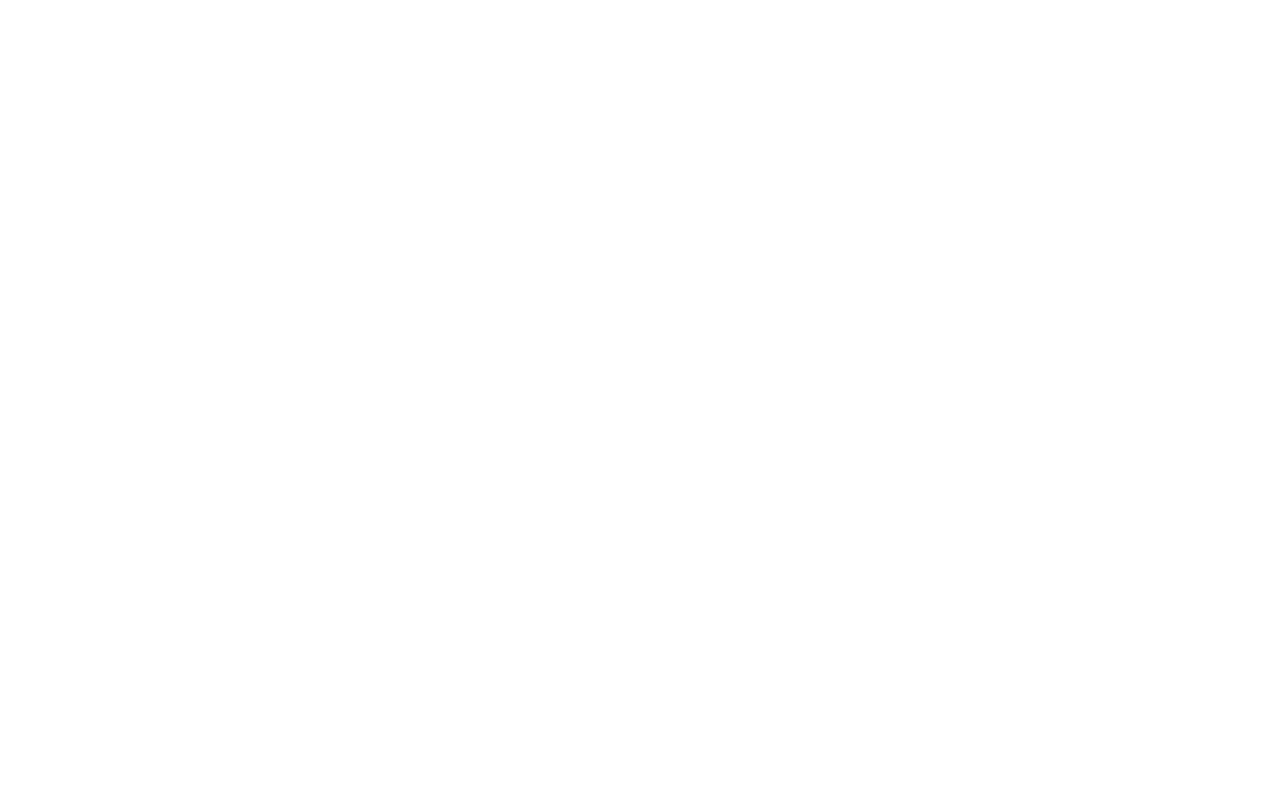
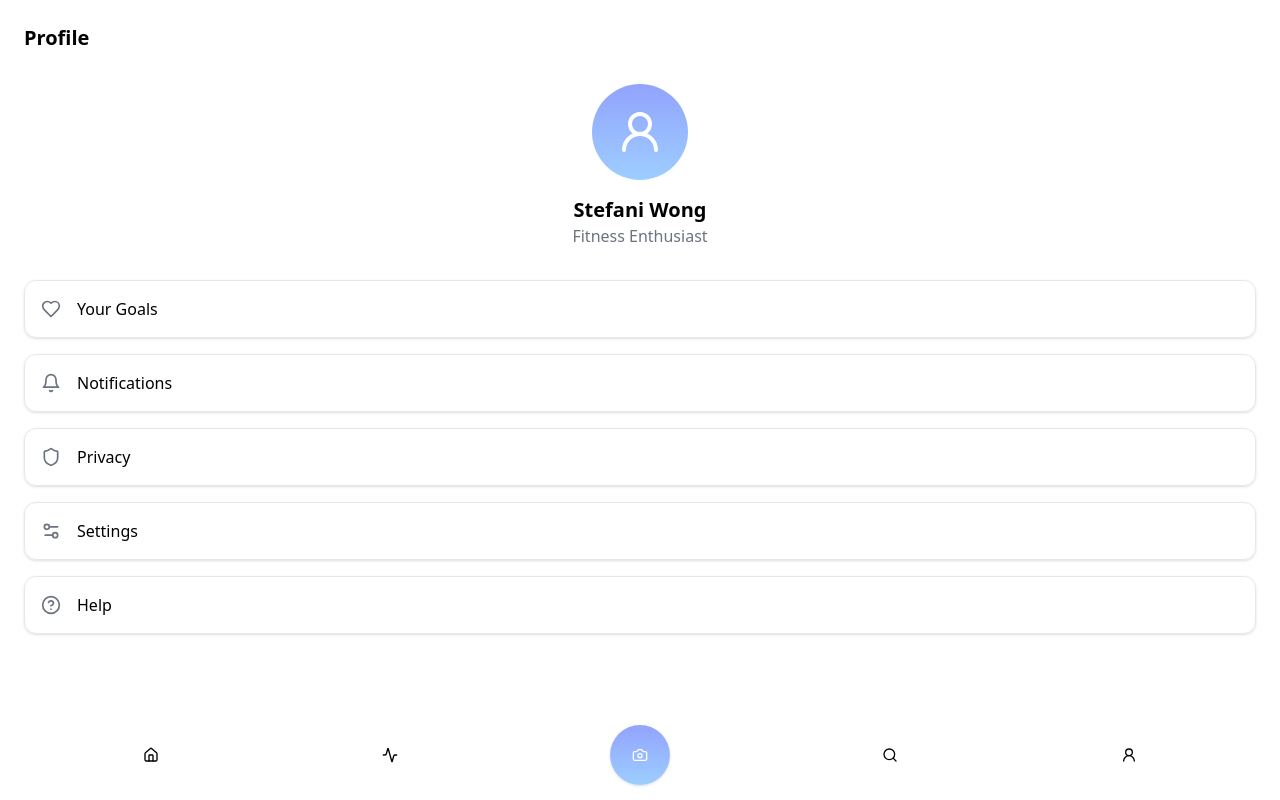
Before and after one commit to Remsiii/fitfemme-app, a React (Vite) app: page /profile in a window 1280 px wide. Before the commit this address had no page. Built offline with nearby package versions, Linux system fonts and the light colour scheme.

Commit message:
added tabs

```diff
--- a/src/App.tsx
+++ b/src/App.tsx
@@ -1,15 +1,23 @@
 import React from "react";
-import { Routes, Route } from "react-router-dom";
+import { BrowserRouter as Router, Routes, Route } from "react-router-dom";
+import { Home } from "./HomeScreen";
+import { ActivityScreen } from "./pages/ActivityScreen";
+import { CameraScreen } from "./pages/CameraScreen";
+import { SearchScreen } from "./pages/SearchScreen";
+import { ProfileScreen } from "./pages/ProfileScreen";
+import { NotificationScreen } from "./HomeScreen";
+import { BottomNavigation } from "./components/BottomNavigation";
 import { Onboarding1 } from "./Onboarding1";
 import { Onboarding2 } from "./Onboarding2";
 import { WorkoutTracker } from "./WorkoutTracker";
 import { WelcomeScreen } from "./WelcomeScreen";
-import { Home } from "./HomeScreen";
 import { Notification } from "./Notification";
 import { BMICalculator } from './components/BMICalculator';
 
-const App: React.FC = () => {
+function App() {
   return (
+
+      <div > {/* Add padding to account for bottom navigation */}
         <Routes>
           <Route path="/" element={<WelcomeScreen />} />
           <Route path="/onboarding1" element={<Onboarding1 />} />
@@ -18,8 +26,16 @@ const App: React.FC = () => {
           <Route path="/workout-tracker" element={<WorkoutTracker />} />
           <Route path="/notifications" element={<Notification />} />
           <Route path="/bmi-calculator" element={<BMICalculator onBMICalculated={() => {}} onClose={() => {}} />} />
+          <Route path="/activity" element={<ActivityScreen />} />
+          <Route path="/camera" element={<CameraScreen />} />
+          <Route path="/search" element={<SearchScreen />} />
+          <Route path="/profile" element={<ProfileScreen />} />
+          <Route path="/notification-screen" element={<NotificationScreen />} />
         </Routes>
+        <BottomNavigation />
+      </div>
+
   );
-};
+}
 
 export default App;
--- /dev/null
+++ b/src/components/BottomNavigation.tsx
@@ -0,0 +1,50 @@
+import { HomeIcon, ActivityIcon, CameraIcon, SearchIcon, User2Icon } from "lucide-react";
+import { useNavigate, useLocation } from "react-router-dom";
+import { Button } from "./ui/button";
+
+export const BottomNavigation = () => {
+  const navigate = useNavigate();
+  const location = useLocation();
+
+  const tabs = [
+    { icon: HomeIcon, label: "Home", path: "/home" },
+    { icon: ActivityIcon, label: "Activity", path: "/activity" },
+    { icon: CameraIcon, label: "Camera", path: "/camera" },
+    { icon: SearchIcon, label: "Search", path: "/search" },
+    { icon: User2Icon, label: "Profile", path: "/profile" },
+  ];
+
+  return (
+    <div className="fixed bottom-0 left-0 right-0 h-[90px] bg-white shadow-card-shadow">
+      <div className="flex justify-around items-center h-full px-8">
+        {tabs.map((tab, index) => {
+          const isActive = location.pathname === tab.path;
+          const isMiddleButton = index === 2;
+
+          if (isMiddleButton) {
+            return (
+              <Button
+                key={tab.path}
+                className="w-[60px] h-[60px] rounded-full bg-gradient-to-b from-[#92A3FD] to-[#9DCEFF]"
+                onClick={() => navigate(tab.path)}
+              >
+                <tab.icon className="h-5 w-5 text-white" />
+              </Button>
+            );
+          }
+
+          return (
+            <Button
+              key={tab.path}
+              variant="ghost"
+              size="icon"
+              onClick={() => navigate(tab.path)}
+            >
+              <tab.icon className="h-6 w-6" />
+            </Button>
+          );
+        })}
+      </div>
+    </div>
+  );
+};
--- /dev/null
+++ b/src/pages/ActivityScreen.tsx
@@ -0,0 +1,25 @@
+import { motion } from "framer-motion";
+import { Button } from "@/components/ui/button";
+import { useNavigate } from "react-router-dom";
+
+export const ActivityScreen = (): JSX.Element => {
+  const navigate = useNavigate();
+
+  return (
+    <motion.div
+      className="bg-white min-h-screen p-6"
+      initial={{ opacity: 0 }}
+      animate={{ opacity: 1 }}
+      exit={{ opacity: 0 }}
+    >
+      <header className="flex items-center justify-between mb-8">
+        <h1 className="text-xl font-semibold">Activity</h1>
+      </header>
+
+      {/* Add your activity content here */}
+      <div className="text-center text-gray-500 mt-10">
+        Activity tracking coming soon...
+      </div>
+    </motion.div>
+  );
+};
--- /dev/null
+++ b/src/pages/CameraScreen.tsx
@@ -0,0 +1,34 @@
+import { motion } from "framer-motion";
+import { Button } from "@/components/ui/button";
+import { CameraIcon } from "lucide-react";
+import { useNavigate } from "react-router-dom";
+
+export const CameraScreen = (): JSX.Element => {
+  const navigate = useNavigate();
+
+  return (
+    <motion.div
+      className="bg-white min-h-screen p-6"
+      initial={{ opacity: 0 }}
+      animate={{ opacity: 1 }}
+      exit={{ opacity: 0 }}
+    >
+      <header className="flex items-center justify-between mb-8">
+        <h1 className="text-xl font-semibold">Camera</h1>
+      </header>
+
+      <div className="flex flex-col items-center justify-center h-[60vh] gap-4">
+        <div className="w-16 h-16 rounded-full bg-gradient-to-b from-[#92A3FD] to-[#9DCEFF] flex items-center justify-center">
+          <CameraIcon className="w-8 h-8 text-white" />
+        </div>
+        <p className="text-gray-500">Take progress photos to track your fitness journey</p>
+        <Button
+          className="bg-gradient-to-b from-[#92A3FD] to-[#9DCEFF] text-white"
+          onClick={() => {/* Implement camera functionality */}}
+        >
+          Take Photo
+        </Button>
+      </div>
+    </motion.div>
+  );
+};
--- /dev/null
+++ b/src/pages/ProfileScreen.tsx
@@ -0,0 +1,50 @@
+import { motion } from "framer-motion";
+import { User2Icon, Settings2Icon, HeartIcon, BellIcon, ShieldIcon, HelpCircleIcon } from "lucide-react";
+import { useNavigate } from "react-router-dom";
+import { Card } from "@/components/ui/card";
+
+export const ProfileScreen = (): JSX.Element => {
+  const navigate = useNavigate();
+
+  const menuItems = [
+    { icon: HeartIcon, label: "Your Goals", onClick: () => {} },
+    { icon: BellIcon, label: "Notifications", onClick: () => navigate("/notifications") },
+    { icon: ShieldIcon, label: "Privacy", onClick: () => {} },
+    { icon: Settings2Icon, label: "Settings", onClick: () => {} },
+    { icon: HelpCircleIcon, label: "Help", onClick: () => {} },
+  ];
+
+  return (
+    <motion.div
+      className="bg-white min-h-screen p-6"
+      initial={{ opacity: 0 }}
+      animate={{ opacity: 1 }}
+      exit={{ opacity: 0 }}
+    >
+      <header className="flex items-center justify-between mb-8">
+        <h1 className="text-xl font-semibold">Profile</h1>
+      </header>
+
+      <div className="flex flex-col items-center mb-8">
+        <div className="w-24 h-24 rounded-full bg-gradient-to-b from-[#92A3FD] to-[#9DCEFF] flex items-center justify-center mb-4">
+          <User2Icon className="w-12 h-12 text-white" />
+        </div>
+        <h2 className="text-xl font-semibold">Stefani Wong</h2>
+        <p className="text-gray-500">Fitness Enthusiast</p>
+      </div>
+
+      <div className="space-y-4">
+        {menuItems.map((item, index) => (
+          <Card
+            key={index}
+            className="flex items-center p-4 cursor-pointer hover:bg-gray-50"
+            onClick={item.onClick}
+          >
+            <item.icon className="w-5 h-5 text-gray-500 mr-4" />
+            <span>{item.label}</span>
+          </Card>
+        ))}
+      </div>
+    </motion.div>
+  );
+};
--- /dev/null
+++ b/src/pages/SearchScreen.tsx
@@ -0,0 +1,47 @@
+import { motion } from "framer-motion";
+import { Button } from "@/components/ui/button";
+import {SearchIcon } from "lucide-react";
+import { Input } from "@/components/ui/input";
+
+export const SearchScreen = (): JSX.Element => {
+
+  return (
+    <motion.div
+      className="bg-white min-h-screen p-6"
+      initial={{ opacity: 0 }}
+      animate={{ opacity: 1 }}
+      exit={{ opacity: 0 }}
+    >
+      <header className="flex items-center justify-between mb-8">
+        <h1 className="text-xl font-semibold">Search</h1>
+      </header>
+
+      <div className="space-y-6">
+        <div className="relative">
+          <SearchIcon className="absolute left-3 top-1/2 transform -translate-y-1/2 text-gray-400 w-4 h-4" />
+          <Input
+            className="pl-10"
+            placeholder="Search workouts, exercises..."
+            type="search"
+          />
+        </div>
+
+        <div className="space-y-4">
+          <h2 className="font-medium">Popular Searches</h2>
+          <div className="flex flex-wrap gap-2">
+            {["Yoga", "HIIT", "Cardio", "Strength", "Pilates"].map((term) => (
+              <Button
+                key={term}
+                variant="outline"
+                size="sm"
+                className="rounded-full"
+              >
+                {term}
+              </Button>
+            ))}
+          </div>
+        </div>
+      </div>
+    </motion.div>
+  );
+};
```
Lines whose indentation alone changed are shown as unchanged.
